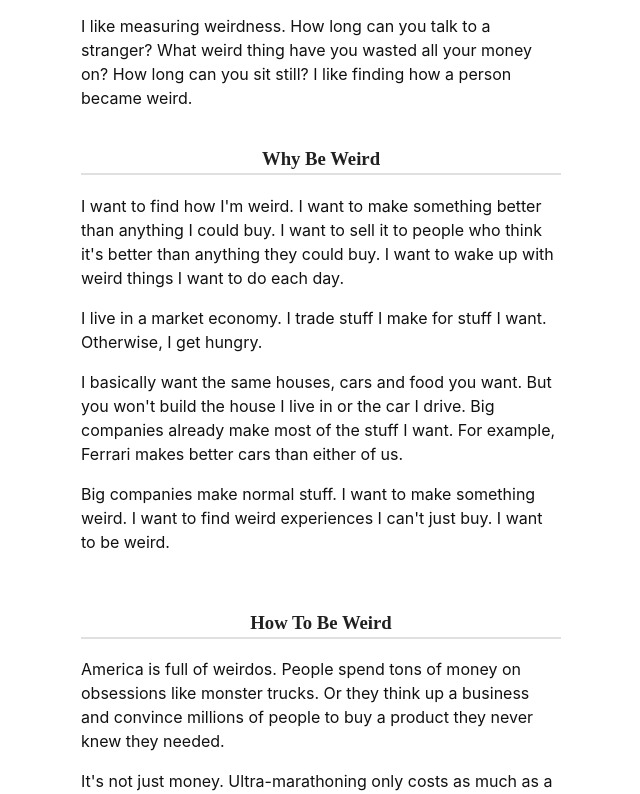
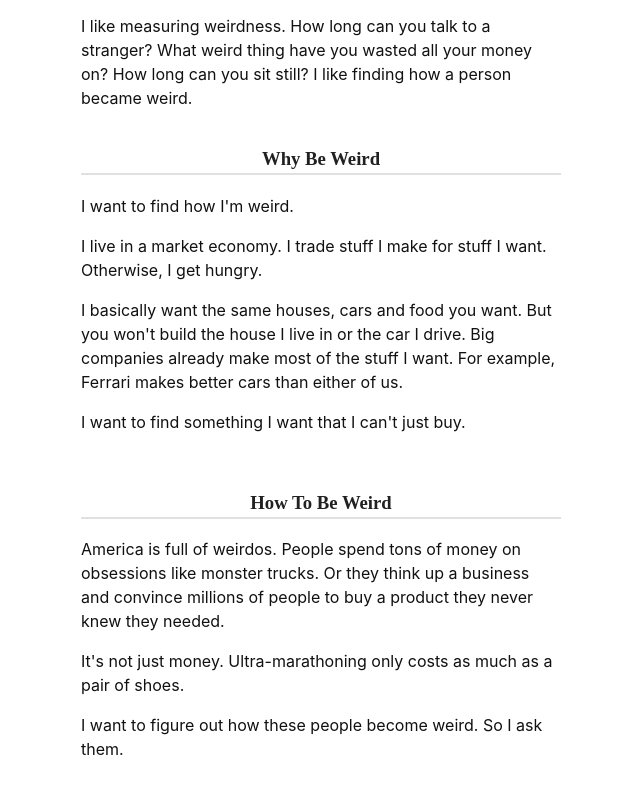
Before and after one commit to c-arthur-hill/questeng, a Django app: page /about in a window 1280 px wide. Shown: the part 240-1034 px from the top of the page, without its empty margins (319-959 px from the left). Run offline with Django 3.2, Linux system fonts and the light colour scheme.

Commit message:
revised about page

```diff
--- a/questionengine/articles/templates/about.html
+++ b/questionengine/articles/templates/about.html
@@ -12,10 +12,10 @@
     </div>
     <div class="full-width overflow-hidden">
         <h3 class="align-center light-bottom-border">Why Be Weird</h3>
-        <p>I want to find how I'm weird. I want to make something better than anything I could buy. I want to sell it to people who think it's better than anything they could buy. I want to wake up with weird things I want to do each day.</p>
+        <p>I want to find how I'm weird.</p>
         <p>I live in a market economy. I trade stuff I make for stuff I want. Otherwise, I get hungry.</p>
-        <p>I basically want the same houses, cars and food you want. But you won't build the house I live in or the car I drive. Big companies already make most of the stuff I want. For example, Ferrari makes better cars than either of us. </p>
-        <p>Big companies make normal stuff. I want to make something weird. I want to find weird experiences I can't just buy. I want to be weird.</p>
+        <p>I basically want the same houses, cars and food you want. But you won't build the house I live in or the car I drive. Big companies already make most of the stuff I want. For example, Ferrari makes better cars than either of us.</p>
+        <p>I want to find something I want that I can't just buy.</p>
     </div>
     <div class="padding-10">
     </div>
```
